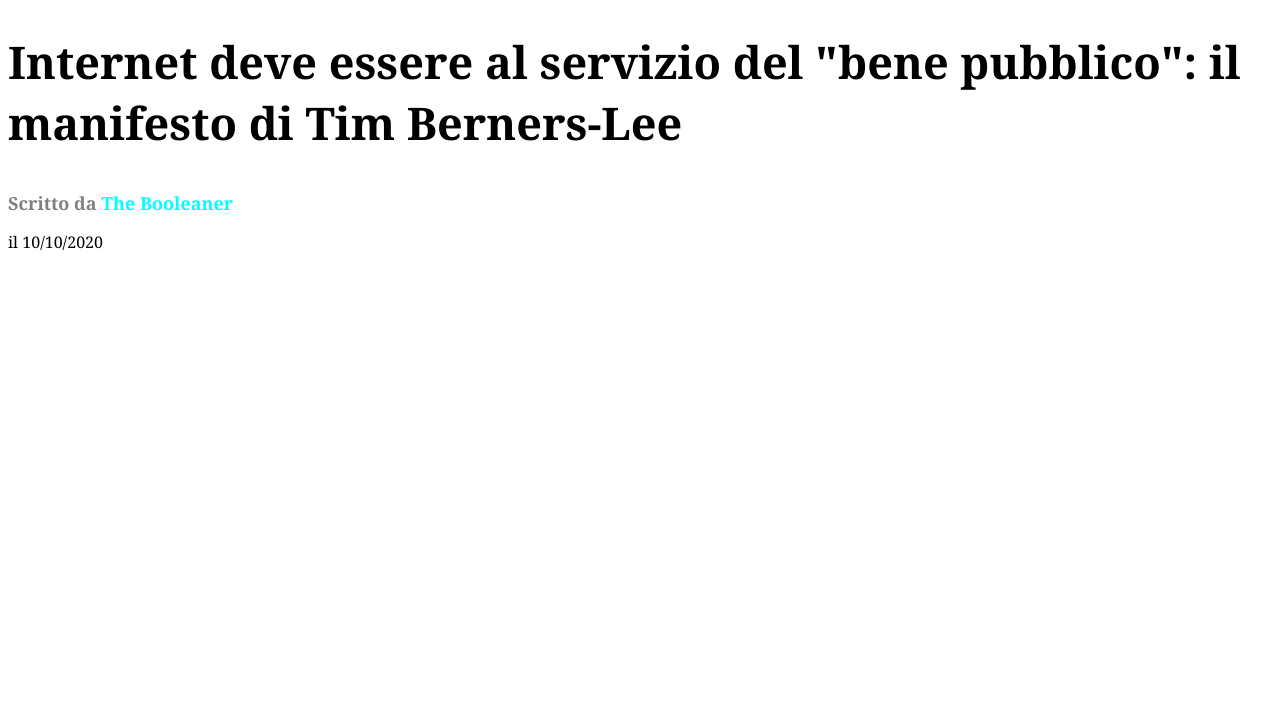
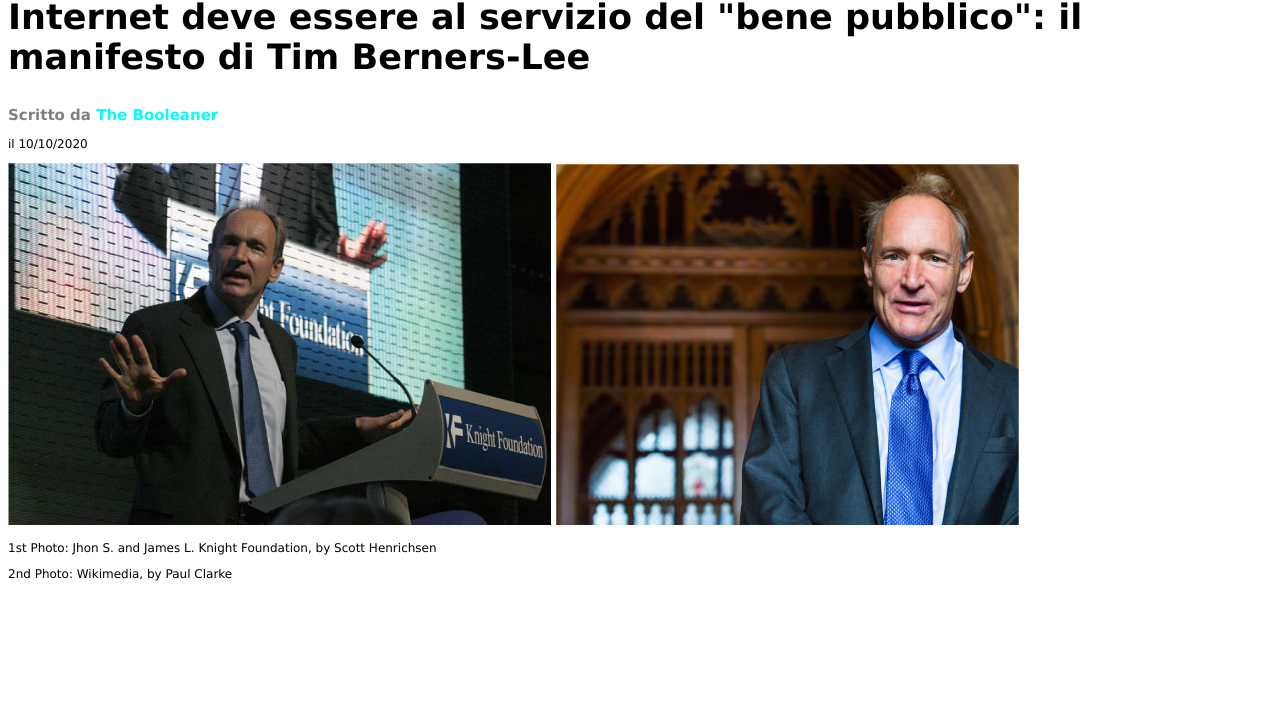
Before and after one commit to Sowwtky/html-css-booleaner, a plain HTML site: page index.html in a window 1280 px wide. Shown: the part 89-800 px from the top of the page. Drawn offline with Linux system fonts and the light colour scheme.

Commit message:
sezione foto + descrizione

```diff
--- a/index.html
+++ b/index.html
@@ -14,6 +14,7 @@
         <section id="bg-logo">
             <img id="logo" src="img/logo.svg" alt="logo booleaner">
         </section>
+        <!--fine sezione logo-->
         <!--inizio sezione titolo-->
         <section>
             <h1>
@@ -31,12 +32,34 @@
         <!--fine sezione scritto da-->
         <!--inizio sezione data-->
         <section>
-            <p>
+            <p class="testo-piccolo">
                 il 10/10/2020
             </p>
         </section>
         <!--fine sezione data-->
     </header>
     <!--fine header-->
+    <main>
+        <!--inizio sezione foto + descrizione-->
+        <section>
+            <img src="img/tim-1.jpg" alt="Foto Tim 1">
+            <img src="img/tim-2.jpg" alt="Foto Tim 2">
+            <p class="testo-piccolo">1st Photo: Jhon S. and James L. Knight Foundation, by Scott Henrichsen</p>
+            <p class="testo-piccolo">2nd Photo: Wikimedia, by Paul Clarke</p>
+        </section>
+        <!--fine sezione foto + descrizione-->
+        <!--inizio sezione testo semplice 1-->
+        <section></section>
+        <!--fine sezione testo semplice 1-->
+        <!--Inizio sezione OL-->
+        <section></section>
+        <!--fine sezione OL-->
+        <!--inizio sezione tabella-->
+        <section></section>
+        <!--fine sezione tabella-->
+        <!--inizio sezione testo semplice 2-->
+        <section></section>
+        <!--fine sezione testo semplice 2-->
+    </main>
 </body>
 </html
--- a/style.css
+++ b/style.css
@@ -1,5 +1,5 @@
 html {
-    font-family: Georgia, 'Times New Roman', Times, serif;
+    font-family: Verdana, Geneva, Tahoma, sans-serif
 }
 /*inizio bg logo*/
 #bg-logo {
@@ -8,16 +8,16 @@
 /*fine bg logo*/
 /*inizio ridimensionamento logo*/
 #logo {
-    height: 70px;
+    height: 45px;
 }
 /*fine ridimensionamento logo*/
 h1 {
-    font-size: 45px;
+    font-size: 35px;
     font-weight: 800;
 }
 /*inizio ridimensionamento e cambio colore font scritto da*/
 h2 {
-    font-size: large;
+    font-size: 15px;
 }
 #scritto-da {
     color: gray;
@@ -26,3 +26,7 @@
     color: aqua;
 }
 /*fine ridimensionamento e cambio colore font scritto da*/
+/*ridimensionamento font data*/
+.testo-piccolo {
+    font-size: 12px;
+}
```
